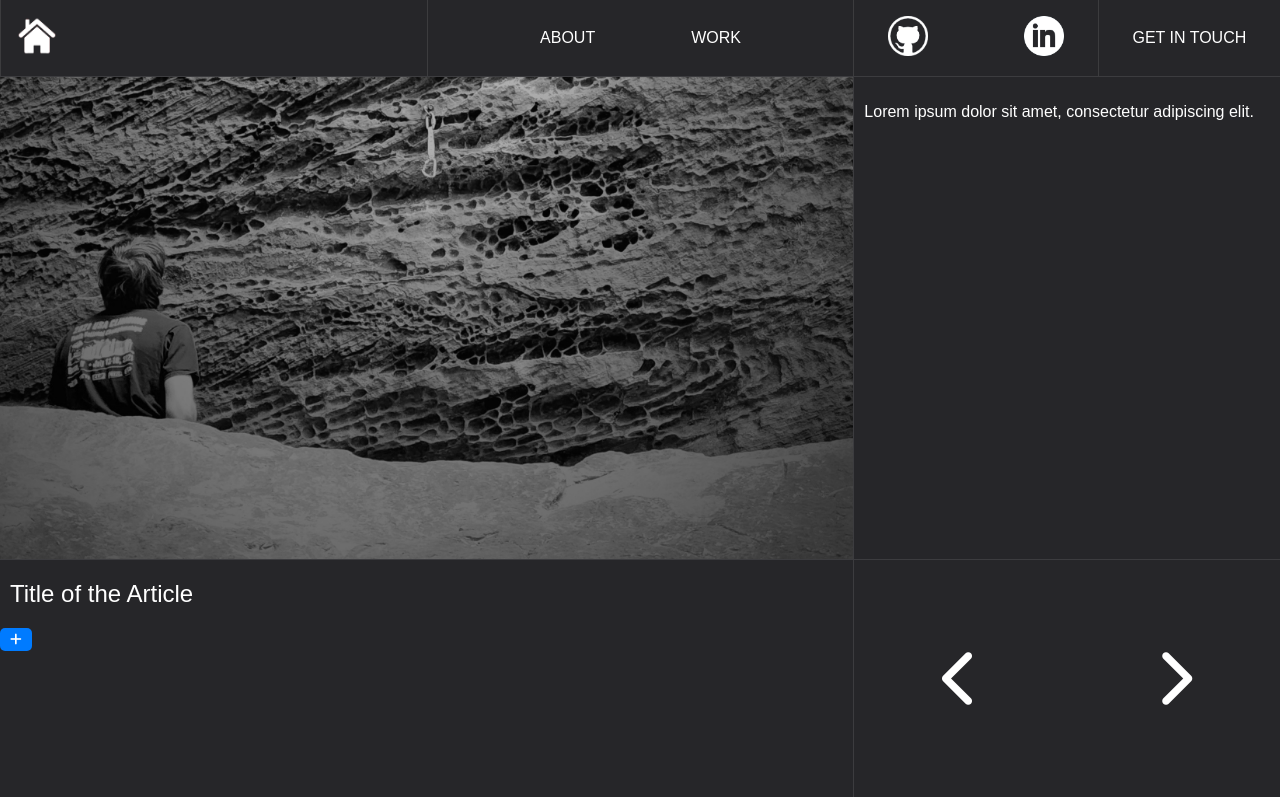
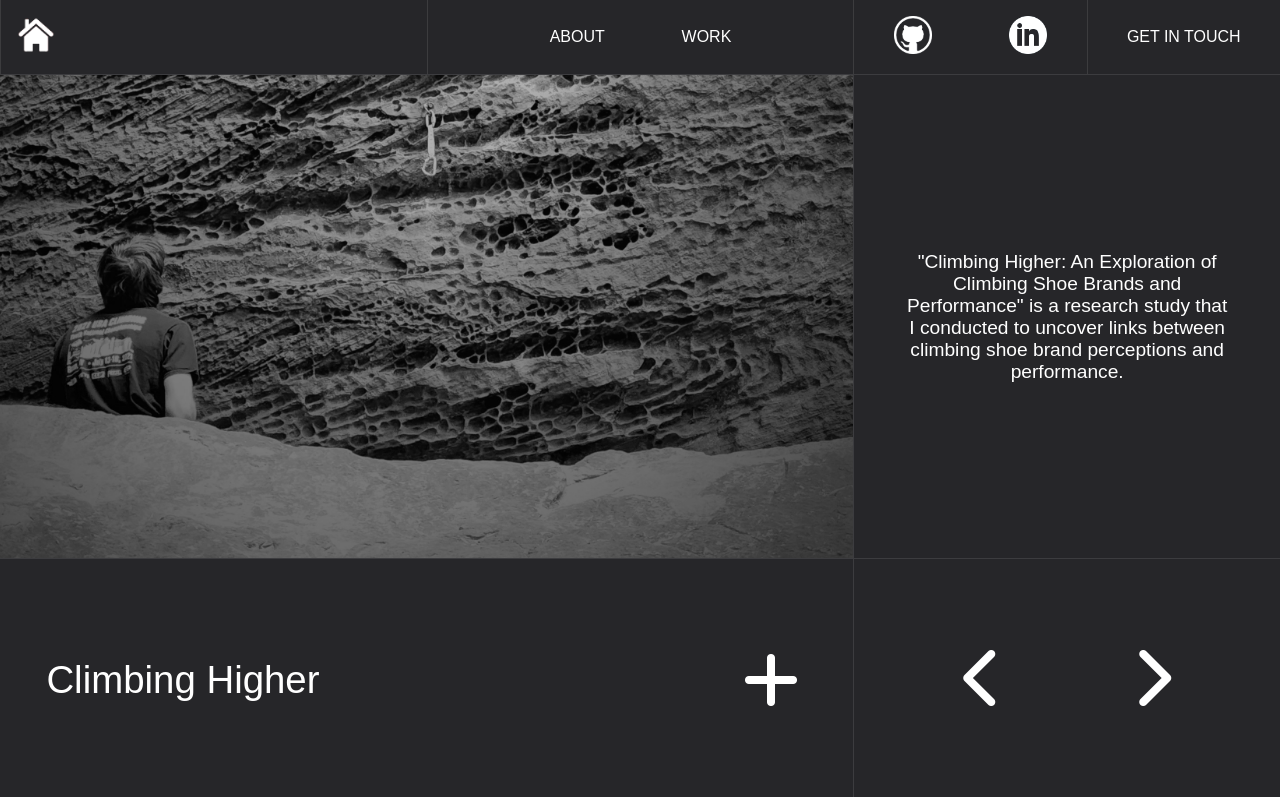
Before and after one commit to ZASnow/ZASnow.github.io, a plain HTML site: page index.html in a window 1280 px wide. Shown: the top 797 px of the page. Drawn offline with Linux system fonts and the light colour scheme.

Commit message:
Update info for first article

```diff
--- a/index.html
+++ b/index.html
@@ -35,10 +35,10 @@
         <article>
             <div class="article-image-section article-section"></div>
             <div class="article-description-section article-section">
-                <p>Lorem ipsum dolor sit amet, consectetur adipiscing elit.</p>
+                <p>"Climbing Higher: An Exploration of Climbing Shoe Brands and Performance" is a research study that I conducted to uncover links between climbing shoe brand perceptions and performance.</p>
             </div>
             <div class="article-title-section article-section">
-                <h2>Title of the Article</h2>
+                <h2>Climbing Higher</h2>
                 <button>
                     <i class="fa-solid fa-plus"></i>
                 </button>
--- a/styles.css
+++ b/styles.css
@@ -56,16 +56,16 @@ nav > .nav-section {
 }
 
 nav > .nav-section img {
-    width: 40px; /* Set the desired width for the images */
-    height: 40px; /* Set the desired height for the images */
+    width: 3vw; /* Set the desired width for the images based on viewport width */
+    height: 3vw; /* Set the desired height for the images based on viewport width */
 }
 
 #nav-link-section {
-    gap : 6rem;
+    gap: 6vw; /* Set the gap based on viewport width */
 }
 
 #nav-social-section {
-    gap: 6rem;
+    gap: 6vw; /* Set the gap based on viewport width */
 }
 
 main {
@@ -100,24 +100,44 @@ main > article > .article-image-section {
     background-repeat: no-repeat;
 }
 
+.article-description-section {
+    display: flex;
+    align-items: center;
+    justify-content: center;
+    padding: 4vh; /* Adjust the padding based on viewport height */
+    height: 100%; /* Ensure the container takes up the full height */
+}
+
 .article-description-section p {
-    padding: 10px;
+    padding: 2vh; /* Add more padding to the text content based on viewport height */
+    text-align: center; /* Center the text horizontally */
+    font-size: 1.5vw; /* Set the font size based on viewport width */
+    margin: 0; /* Remove default margin */
+}
+
+.article-title-section {
+    display: flex;
+    align-items: center;
+    justify-content: space-between;
 }
 
 .article-title-section h2 {
-    padding-left: 10px;
+    font-size: 3vw;
+    margin: 0;
+    margin-left: 3vw; /* adjust the value as needed */
+    padding: 1vh;
 }
 
 .article-title-section button {
-    padding: 5px 10px;
+    padding: 2vh;
+    font-size: 5vw;
     display: flex;
-    align-items: center;
-    gap: 5px;
-    background-color: #007bff; /* Customize the button background color as needed */
-    color: #fff; /* Customize the button text color as needed */
+    gap: 2vw;
+    background-color: transparent;
+    color: #fff;
     border: none;
-    border-radius: 5px;
     cursor: pointer;
+    margin-right: 3vw;
 }
 
 .article-nav-section {
@@ -127,12 +147,16 @@ main > article > .article-image-section {
 }
 
 .nav-button {
-    padding: 10px;
-    margin: 0 10px; /* Add space between the buttons */
-    background-color: transparent;
+    padding: 0vw; /* Adjust the padding as needed */
+    background-color: transparent; /* Remove the background color for the button */
     color: #fff; /* Customize the button text color as needed */
     border: none;
     cursor: pointer;
-    font-size: 60px; /* Customize the font size as needed */
-    flex-grow: 1; /* Let the buttons take up available horizontal space */
+    font-size: 5vw; /* Set the desired font size for the icons */
+    margin: 0; /* Remove default margin */
 }
+
+/* Adjust the gap between the buttons using margin */
+.nav-button + .nav-button {
+    margin-left: 10vw; /* Change the gap between the buttons as needed */
+}
```
